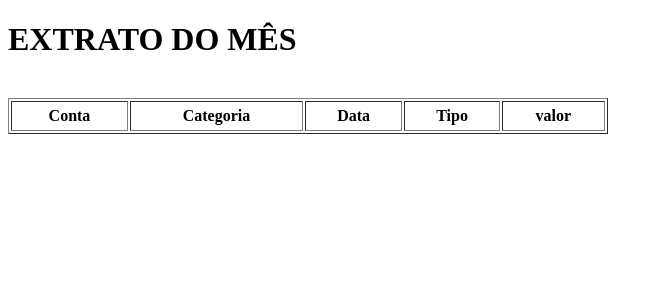
After one commit to raphael-araujo/finance, a Django app: template extrato/templates/pdf_extrato.html in a window 1280 px wide. The commit adds this page. Shown: the top 300 px of the page, without its empty margins (0-663 px from the left). Run offline with Django 4.2, Linux system fonts and the light colour scheme; the template is opened without the code that fills it, so the values that code supplies are empty.

Commit message:
Configurando exportação de extratos para pdf

```diff
--- /dev/null
+++ b/extrato/templates/pdf_extrato.html
@@ -0,0 +1,72 @@
+{% load static %}
+
+<!DOCTYPE html>
+<html lang="pt-BR">
+
+    <head>
+        <meta charset="utf-8" />
+        <meta name="viewport" content="width=device-width, initial-scale=1, shrink-to-fit=no" />
+    </head>
+
+    <style>
+        @page {
+            size: a4 portrait;
+            @frame content_frame {
+                left: 75pt;
+                width: 600pt;
+                top: 50pt;
+                height: 692pt;
+            }
+        }
+
+        table {
+            -pdf-keep-with-next: true;
+        }
+
+        p {
+            margin: 0;
+            -pdf-keep-with-next: true;
+        }
+
+        p.separator {
+            -pdf-keep-with-next: false;
+            font-size: 6pt;
+        }
+    </style>
+
+    {% block 'body' %}
+        <div>
+            <h1>EXTRATO DO MÊS</h1>
+            <br>
+            <table width="600px" cellpadding="5" border="1px" border-style="hidden" >
+                <thead>
+                    <tr>
+                        <th>Conta</th>
+                        <th>Categoria</th>
+                        <th>Data</th>
+                        <th>Tipo</th>
+                        <th>valor</th>
+                    </tr>
+                </thead>
+                {% for extrato in extratos %}
+                    <tbody>
+                        <tr>
+                            <td align="center">{{extrato.conta}}</td>
+                            <td align="center">{{extrato.categoria}}</td>
+                            <td align="center">{{extrato.data}}</td>
+                            <td width="10%" align="center">
+                            {% if extrato.tipo == 'S'%}
+                                Saída
+                            {% else %}
+                                Entrada
+                            {% endif %}
+                            </td>
+                            <td align="center">R$ {{extrato.valor}}</td>
+                        </tr>
+                    </tbody>
+                {% endfor %}
+            </table>
+        </div>
+    {% endblock %}
+
+</html>
--- a/extrato/templates/ver_extratos.html
+++ b/extrato/templates/ver_extratos.html
@@ -49,7 +49,7 @@
                 <a href="{% url 'ver_extratos' %}" class="botao-secundario">Limpar filtros</a>
             </div>
             <div class="col-md-2" align="right">
-                <a href="" class="botao-secundario">Exportar</a>
+                <a href="{% url 'exportar_pdf' %}" class="botao-secundario">Exportar</a>
             </div>
         </div>
         <br>
--- a/extrato/urls.py
+++ b/extrato/urls.py
@@ -6,4 +6,5 @@ from . import views
 urlpatterns = [
     path('novo_extrato/', views.novo_extrato, name='novo_extrato'),
     path('ver_extratos/', views.ver_extratos, name='ver_extratos'),
+    path('exportar_pdf/', views.exportar_pdf, name='exportar_pdf'),
 ]
```
Also changed, not shown: extrato/utils.py (+31 -0 lines), extrato/views.py (+31 -1 lines).
